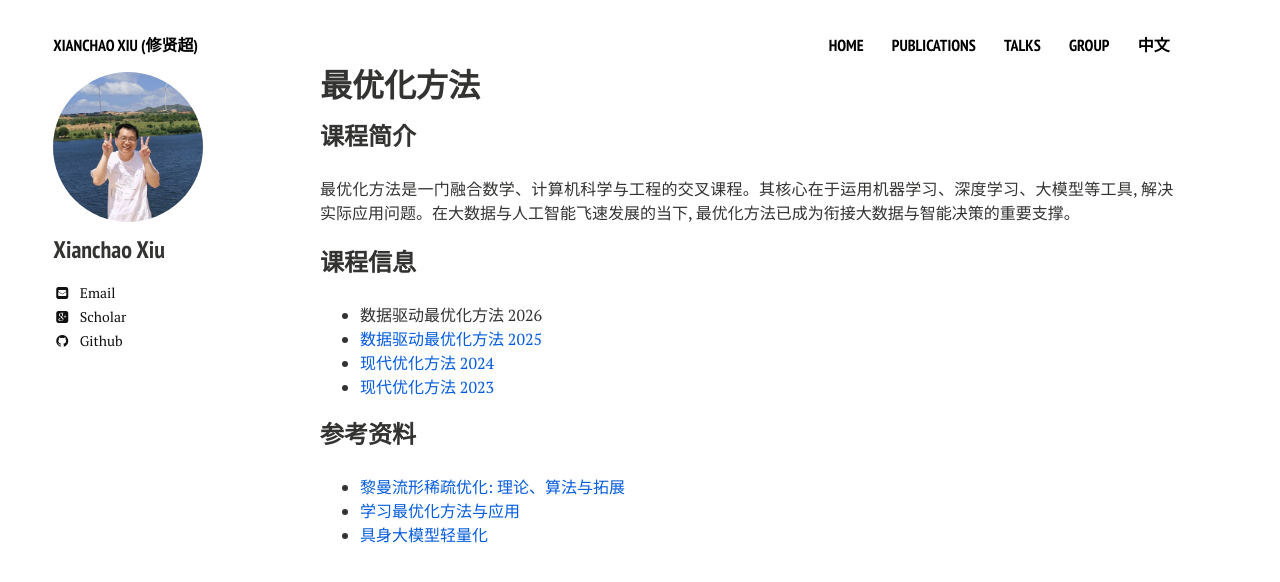
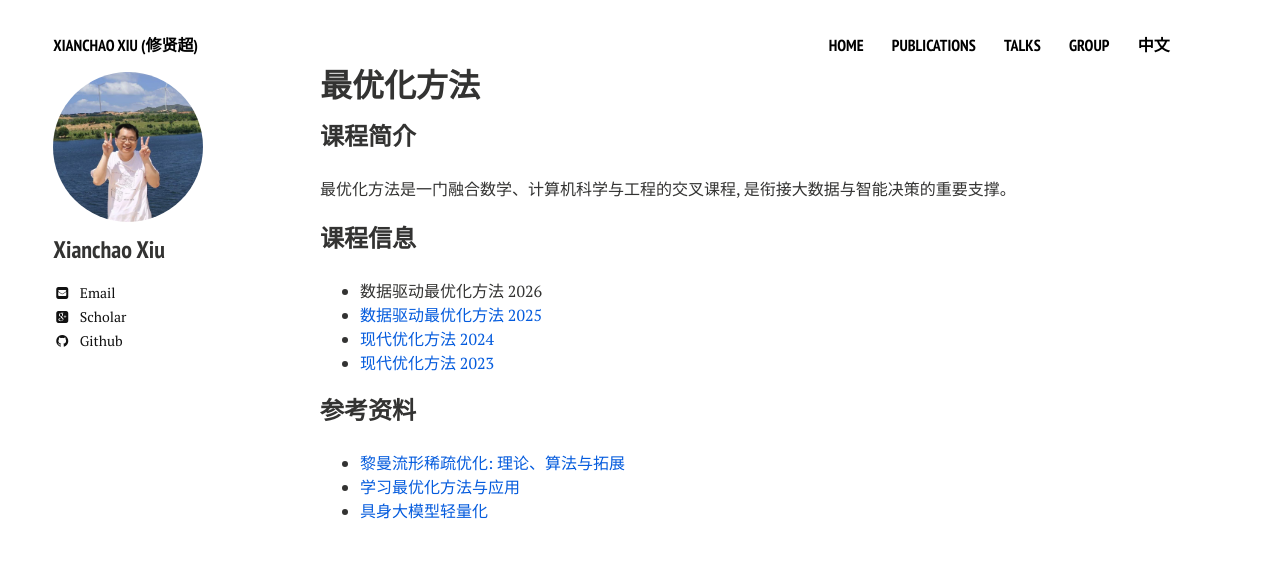
Before and after one commit to xianchaoxiu/xianchaoxiu.github.io, a Jekyll site: the page built from chinese/course/OPT/index.md, in a window 1280 px wide. Shown: the top 582 px of the page. Built offline with Jekyll 4.4.1, drawn with Linux system fonts in a browser that asks for light colours; nearby versions of some CDN libraries.

Commit message:
Update index.md

```diff
--- a/chinese/course/OPT/index.md
+++ b/chinese/course/OPT/index.md
@@ -8,7 +8,7 @@ share: false
 
 ### 课程简介
 
-最优化方法是一门融合数学、计算机科学与工程的交叉课程。其核心在于运用机器学习、深度学习、大模型等工具, 解决实际应用问题。在大数据与人工智能飞速发展的当下, 最优化方法已成为衔接大数据与智能决策的重要支撑。
+最优化方法是一门融合数学、计算机科学与工程的交叉课程, 是衔接大数据与智能决策的重要支撑。
 
 
 ### 课程信息
```
